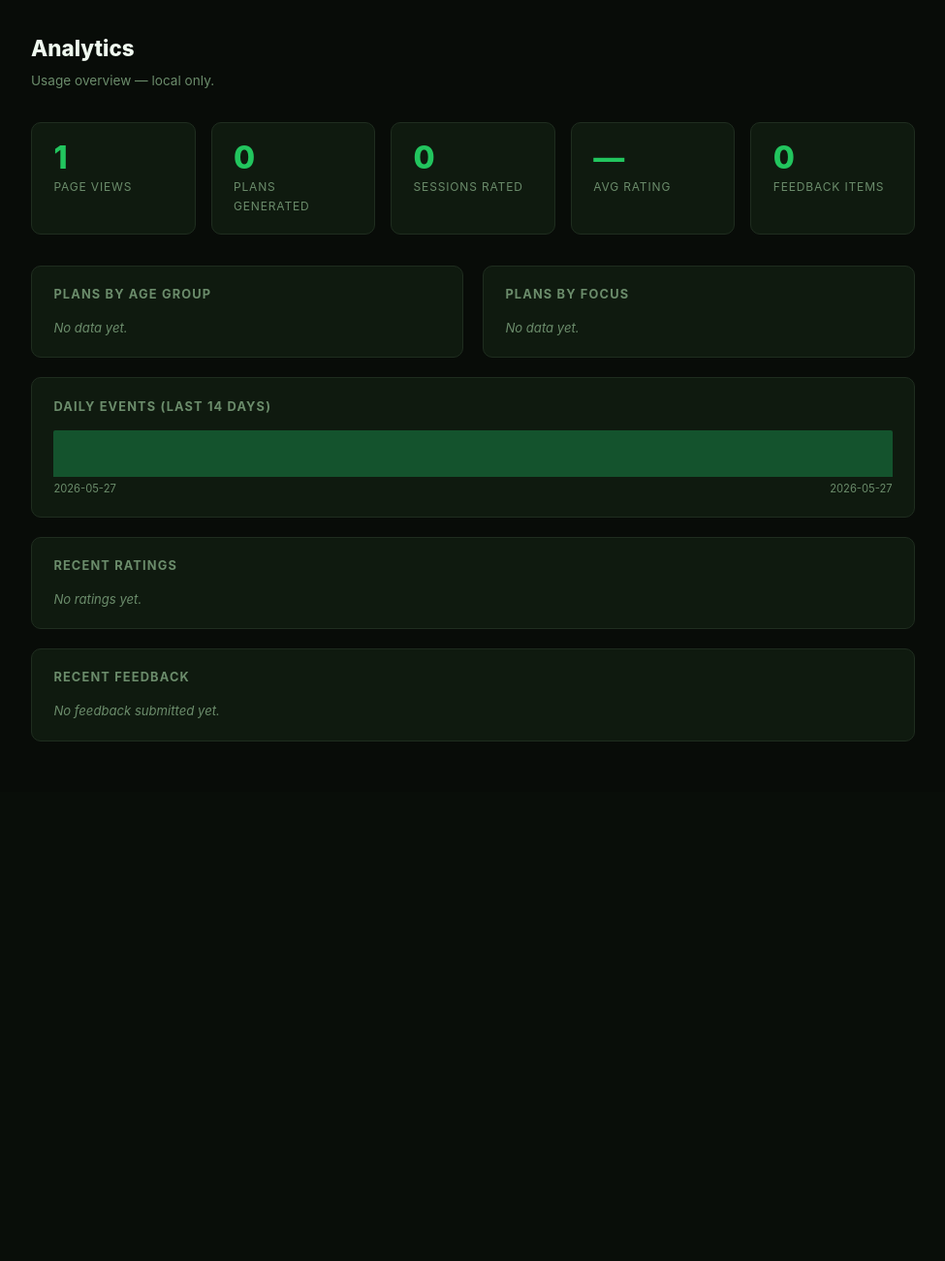
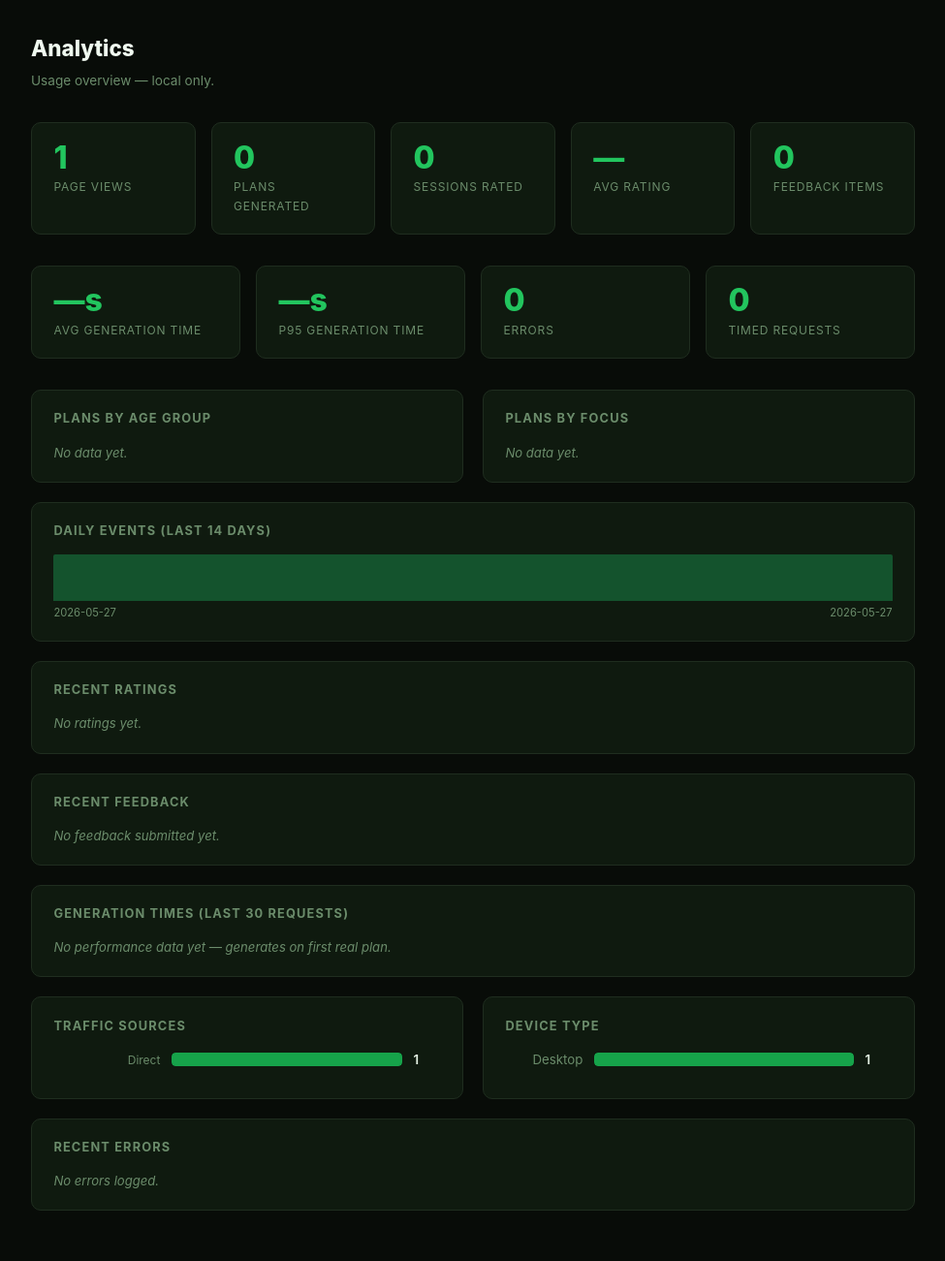
Before and after one commit to mohsinahad/CoachAi, a Flask app: page /analytics in a window 1280 px wide. Shown: the part 52-1353 px from the top of the page at 97% size, without its empty margins (152-1127 px from the left). Before the commit the page ends 817 px from the top, so only its background shows below. Run offline with Flask 3, Linux system fonts and the light colour scheme.

Commit message:
Add performance tracking, error logging, and richer analytics dashboard
- log_perf(): records route, duration_ms, status, IP, user agent per request
- log_error(): captures exception type, message, traceback per failure
- stream_plan wrapped in try/except with full timing — perf logged on success,
  error logged on failure
- page_view events now include IP, user agent, referrer
- /analytics: perf stat cards (avg/p95 gen time, error count), generation time
  sparkline (green<5s, amber 5-10s, red>10s), traffic sources, device breakdown,
  recent errors table

Co-Authored-By: Claude Sonnet 4.6 <noreply@anthropic.com>

```diff
--- a/app.py
+++ b/app.py
@@ -1,6 +1,8 @@
 import os
 import re
 import json
+import time
+import traceback
 from datetime import datetime
 from pathlib import Path
 from flask import Flask, render_template, request, send_file, jsonify, Response, stream_with_context
@@ -24,12 +26,39 @@ DATA_DIR.mkdir(exist_ok=True)
 RATINGS_FILE  = DATA_DIR / "ratings.json"
 EVENTS_FILE   = DATA_DIR / "events.json"
 FEEDBACK_FILE = DATA_DIR / "feedback.json"
+PERF_FILE     = DATA_DIR / "perf.json"
+ERRORS_FILE   = DATA_DIR / "errors.json"
+
+
+def _append_json(path: Path, entry: dict) -> None:
+    rows = json.loads(path.read_text()) if path.exists() else []
+    rows.append(entry)
+    path.write_text(json.dumps(rows, indent=2))
 
 
 def log_event(event: str, data: dict = {}) -> None:
-    events = json.loads(EVENTS_FILE.read_text()) if EVENTS_FILE.exists() else []
-    events.append({"timestamp": datetime.now().isoformat(), "event": event, "data": data})
-    EVENTS_FILE.write_text(json.dumps(events, indent=2))
+    _append_json(EVENTS_FILE, {"timestamp": datetime.now().isoformat(), "event": event, "data": data})
+
+
+def log_perf(route: str, duration_ms: int, status: str, meta: dict = {}) -> None:
+    _append_json(PERF_FILE, {
+        "timestamp":   datetime.now().isoformat(),
+        "route":       route,
+        "duration_ms": duration_ms,
+        "status":      status,
+        **meta,
+    })
+
+
+def log_error(route: str, err: Exception, meta: dict = {}) -> None:
+    _append_json(ERRORS_FILE, {
+        "timestamp": datetime.now().isoformat(),
+        "route":     route,
+        "error":     type(err).__name__,
+        "message":   str(err),
+        "traceback": traceback.format_exc(),
+        **meta,
+    })
 
 # ─── Toggle this to False and set ANTHROPIC_API_KEY env var when ready ───────
 MOCK_MODE = False
@@ -283,7 +312,12 @@ Return raw JSON only — no markdown, no text outside the JSON:
 
 @app.route("/", methods=["GET"])
 def index():
-    log_event("page_view", {"path": "/"})
+    log_event("page_view", {
+        "path":       "/",
+        "ip":         request.headers.get("X-Forwarded-For", request.remote_addr),
+        "user_agent": request.headers.get("User-Agent", "")[:120],
+        "referrer":   request.referrer or "",
+    })
     return render_template("index.html", plan=None, local=LOCAL)
 
 
@@ -314,24 +348,34 @@ def stream_plan():
     focus     = request.form.get("focus", "Passing")
     last_week = request.form.get("last_week", "").strip()
 
+    req_meta = {
+        "age_group":  age_group,
+        "focus":      focus,
+        "ip":         request.headers.get("X-Forwarded-For", request.remote_addr),
+        "user_agent": request.headers.get("User-Agent", "")[:120],
+        "referrer":   request.referrer or "",
+    }
+
     def generate():
-        meta = {"age_group": age_group, "players": players, "duration": duration, "focus": focus}
-        log_event("plan_generated", {"age_group": age_group, "focus": focus, "players": players, "duration": duration})
-        yield json.dumps(meta) + DELIMITER
+        t_start = time.time()
+        try:
+            meta = {"age_group": age_group, "players": players, "duration": duration, "focus": focus}
+            log_event("plan_generated", {"age_group": age_group, "focus": focus, "players": players, "duration": duration, **req_meta})
+            yield json.dumps(meta) + DELIMITER
 
-        if MOCK_MODE:
-            import time
-            plan = get_mock_plan(age_group, players, duration, focus, last_week)
-            for section in plan["sections"]:
-                time.sleep(0.4)
-                yield json.dumps(section) + DELIMITER
-            return
+            if MOCK_MODE:
+                plan = get_mock_plan(age_group, players, duration, focus, last_week)
+                for section in plan["sections"]:
+                    time.sleep(0.4)
+                    yield json.dumps(section) + DELIMITER
+                log_perf("stream_plan", int((time.time() - t_start) * 1000), "success", req_meta)
+                return
 
-        import anthropic
-        client = anthropic.Anthropic(api_key=os.environ.get("ANTHROPIC_API_KEY"))
+            import anthropic
+            client = anthropic.Anthropic(api_key=os.environ.get("ANTHROPIC_API_KEY"))
 
-        age_guidance = {
-            "U6": """Players are 4-6 years old.
+            age_guidance = {
+                "U6": """Players are 4-6 years old.
 - Activities must be GAMES not drills: tag, colours, animals, treasure hunts with a ball. No standing in lines.
 - Zero tactics, zero positions, zero formations.
 - Every child must have a ball or be actively moving at all times.
@@ -339,7 +383,7 @@ def stream_plan():
 - Coaching points: maximum 1 per activity, must be physical and joyful ("kick it as hard as you can!", "dribble to the cone and back").
 - The session should feel like playtime that happens to use a ball.""",
 
-            "U8": """Players are 6-8 years old.
+                "U8": """Players are 6-8 years old.
 - Introduce basic skills (dribbling, passing, shooting) through fun competitive games.
 - Every child should have a ball or be actively involved — no long queues.
 - Light competition works well: first team to score, beat the clock, score in 3 gates.
@@ -347,7 +391,7 @@ def stream_plan():
 - Coaching points: maximum 2 per drill, concrete and physical ("use the inside of your foot", "look at the goal before you shoot").
 - Keep instructions short — demonstrate, don't lecture.""",
 
-            "U10": """Players are 8-10 years old.
+                "U10": """Players are 8-10 years old.
 - They know HOW to kick and pass — now teach WHEN, WHERE, and WHY.
 - Every passing drill must include MOVEMENT after the pass — never stationary passing lines.
 - Use 2v1 and 3v2 situations to introduce decision-making under light pressure.
@@ -357,7 +401,7 @@ def stream_plan():
 - The small-sided game must include a rule that directly rewards the session focus (e.g. for passing: a bonus point for completing 5 consecutive passes before scoring).
 - Avoid abstract language — everything must be something they can immediately do.""",
 
-            "U12": """Players are 10-12 years old.
+                "U12": """Players are 10-12 years old.
 CRITICAL: Do NOT use basic technique cues — they already know how to pass, dribble, and shoot.
 - Focus entirely on TACTICAL concepts: through balls, one-twos, third-man runs, pressing triggers, switching the point of attack, creating and exploiting space behind the defensive line.
 - Drills must have pressure and decision-making: defenders, time limits, or numerical disadvantages.
@@ -366,21 +410,21 @@ CRITICAL: Do NOT use basic technique cues — they already know how to pass, dri
 - The game must replicate a realistic match situation — positional overloads, transition moments, or directional play.
 - Challenge them: if a drill feels too easy after 5 minutes, add a defender or reduce the space.""",
 
-            "U14": """Players are 12-14 years old.
+                "U14": """Players are 12-14 years old.
 - High tactical complexity: positional play, structured pressing, attacking and defensive transitions, combination play.
 - Drills should replicate match situations: half-press triggers, building out from the back under pressure, third-man and fourth-man combinations.
 - Coaching points: specific tactical cues tied to team shape and game model ("the 8 drops into the half-space when the 6 has the ball", "press when the ball goes to the centre-back's weak foot").
 - The game must have positional constraints or transition rules that demand tactical discipline.
 - Players can handle multi-phase combinations and should be challenged to think ahead.""",
 
-            "U16": """Players are 14-16 years old.
+                "U16": """Players are 14-16 years old.
 - Professional-level tactical training. Team shape, structured pressing systems, clinical finishing sequences.
 - Every drill should have a clear tactical objective linked to the team's game model.
 - Coaching points: precise, measurable, and uncompromising ("the striker's pressing trigger is the centre-back's first touch under pressure — go at 80% intensity immediately").
 - Sessions should feel demanding and purposeful — like professional training.""",
-        }
+            }
 
-        system_prompt = """You are an expert youth soccer coach with 20 years of experience coaching recreational and academy players aged 4-16. You specialise in writing session plans that volunteer parent coaches — with zero formal training — can pick up and run confidently on a Saturday morning.
+            system_prompt = """You are an expert youth soccer coach with 20 years of experience coaching recreational and academy players aged 4-16. You specialise in writing session plans that volunteer parent coaches — with zero formal training — can pick up and run confidently on a Saturday morning.
 
 A great session plan has these qualities:
 1. FLOW: each section builds on the previous one. Warmup activates the skill, drills isolate and develop it, game applies it under pressure.
@@ -390,7 +434,7 @@ A great session plan has these qualities:
 5. FOCUS ALIGNMENT: every single drill and the game must directly develop the session focus. No filler.
 6. TIMING: durations must add up exactly to the total session length. Never pad cooldown beyond 5 minutes."""
 
-        prompt = f"""Generate a youth soccer session plan as 5 JSON objects separated by ---NEXT---
+            prompt = f"""Generate a youth soccer session plan as 5 JSON objects separated by ---NEXT---
 
 SESSION DETAILS:
 - Age group: {age_group}
@@ -420,34 +464,40 @@ QUALITY RULES:
 - durations: warmup 10-15%, each drill 20-25%, game 30-35%, cooldown 5 min — must total exactly {duration} minutes
 - game section: must include a specific rule that rewards the {focus} focus"""
 
-        buffer = ""
-        with client.messages.stream(
-            model="claude-haiku-4-5-20251001",
-            max_tokens=3000,
-            system=system_prompt,
-            messages=[{"role": "user", "content": prompt}],
-        ) as stream:
-            for text in stream.text_stream:
-                buffer += text
-                while DELIMITER.strip() in buffer:
-                    parts = buffer.split(DELIMITER.strip(), 1)
-                    chunk = parts[0].strip()
-                    if chunk:
-                        try:
-                            cleaned = re.sub(r",\s*([}\]])", r"\1", chunk)
-                            json.loads(cleaned)
-                            yield cleaned + DELIMITER
-                        except json.JSONDecodeError:
-                            pass
-                    buffer = parts[1] if len(parts) > 1 else ""
+            buffer = ""
+            with client.messages.stream(
+                model="claude-haiku-4-5-20251001",
+                max_tokens=3000,
+                system=system_prompt,
+                messages=[{"role": "user", "content": prompt}],
+            ) as stream:
+                for text in stream.text_stream:
+                    buffer += text
+                    while DELIMITER.strip() in buffer:
+                        parts = buffer.split(DELIMITER.strip(), 1)
+                        chunk = parts[0].strip()
+                        if chunk:
+                            try:
+                                cleaned = re.sub(r",\s*([}\]])", r"\1", chunk)
+                                json.loads(cleaned)
+                                yield cleaned + DELIMITER
+                            except json.JSONDecodeError:
+                                pass
+                        buffer = parts[1] if len(parts) > 1 else ""
 
-        if buffer.strip():
-            try:
-                cleaned = re.sub(r",\s*([}\]])", r"\1", buffer.strip())
-                json.loads(cleaned)
-                yield cleaned + DELIMITER
-            except json.JSONDecodeError:
-                pass
+            if buffer.strip():
+                try:
+                    cleaned = re.sub(r",\s*([}\]])", r"\1", buffer.strip())
+                    json.loads(cleaned)
+                    yield cleaned + DELIMITER
+                except json.JSONDecodeError:
+                    pass
+
+            log_perf("stream_plan", int((time.time() - t_start) * 1000), "success", req_meta)
+
+        except Exception as err:
+            log_error("stream_plan", err, req_meta)
+            raise
 
     return Response(
         stream_with_context(generate()),
@@ -530,6 +580,8 @@ def analytics():
     events           = json.loads(EVENTS_FILE.read_text())   if EVENTS_FILE.exists()   else []
     feedback_entries = json.loads(FEEDBACK_FILE.read_text()) if FEEDBACK_FILE.exists() else []
     ratings          = json.loads(RATINGS_FILE.read_text())  if RATINGS_FILE.exists()  else []
+    perf_entries     = json.loads(PERF_FILE.read_text())     if PERF_FILE.exists()     else []
+    error_entries    = json.loads(ERRORS_FILE.read_text())   if ERRORS_FILE.exists()   else []
 
     page_views      = sum(1 for e in events if e["event"] == "page_view")
     plans_generated = [e for e in events if e["event"] == "plan_generated"]
@@ -546,18 +598,46 @@ def analytics():
 
     avg_rating = round(sum(r["rating"] for r in ratings) / len(ratings), 1) if ratings else 0
 
+    # perf stats
+    success_times = [p["duration_ms"] for p in perf_entries if p.get("status") == "success"]
+    avg_gen_ms    = int(sum(success_times) / len(success_times)) if success_times else 0
+    p95_gen_ms    = int(sorted(success_times)[int(len(success_times) * 0.95)]) if len(success_times) >= 5 else 0
+
+    # referrer breakdown from page_view events
+    referrer_counts: dict[str, int] = defaultdict(int)
+    ua_counts: dict[str, int]       = defaultdict(int)
+    for e in events:
+        if e["event"] == "page_view":
+            ref = e["data"].get("referrer", "") or "Direct"
+            if ref != "Direct":
+                from urllib.parse import urlparse
+                ref = urlparse(ref).netloc or "Direct"
+            referrer_counts[ref] += 1
+            ua = e["data"].get("user_agent", "")
+            if "Mobile" in ua or "Android" in ua:
+                ua_counts["Mobile"] += 1
+            else:
+                ua_counts["Desktop"] += 1
+
     return render_template(
         "analytics.html",
-        page_views     = page_views,
-        plans_count    = len(plans_generated),
-        age_counts     = sorted(age_counts.items()),
-        focus_counts   = sorted(focus_counts.items()),
-        daily          = sorted(daily.items())[-14:],
-        ratings        = list(reversed(ratings[-10:])),
-        avg_rating     = avg_rating,
-        ratings_count  = len(ratings),
-        feedback       = list(reversed(feedback_entries[-20:])),
-        local          = LOCAL,
+        page_views      = page_views,
+        plans_count     = len(plans_generated),
+        age_counts      = sorted(age_counts.items()),
+        focus_counts    = sorted(focus_counts.items()),
+        daily           = sorted(daily.items())[-14:],
+        ratings         = list(reversed(ratings[-10:])),
+        avg_rating      = avg_rating,
+        ratings_count   = len(ratings),
+        feedback        = list(reversed(feedback_entries[-20:])),
+        local           = LOCAL,
+        perf_recent     = list(reversed(perf_entries[-30:])),
+        avg_gen_ms      = avg_gen_ms,
+        p95_gen_ms      = p95_gen_ms,
+        error_count     = len(error_entries),
+        errors_recent   = list(reversed(error_entries[-10:])),
+        referrer_counts = sorted(referrer_counts.items(), key=lambda x: -x[1])[:8],
+        ua_counts       = sorted(ua_counts.items()),
     )
 
 
--- a/templates/analytics.html
+++ b/templates/analytics.html
@@ -62,6 +62,17 @@
     .spark-bar { flex: 1; background: var(--green-dim); border-radius: 2px 2px 0 0; min-height: 2px; transition: background 0.2s; }
     .spark-bar:hover { background: var(--green); }
 
+    /* PERF */
+    .perf-spark { display: flex; align-items: flex-end; gap: 2px; height: 40px; margin-bottom: 4px; }
+    .perf-bar { flex: 1; border-radius: 2px 2px 0 0; min-height: 2px; transition: background 0.2s; }
+    .perf-bar.fast   { background: var(--green); }
+    .perf-bar.medium { background: #f59e0b; }
+    .perf-bar.slow   { background: #ef4444; }
+    .perf-bar:hover  { opacity: 0.8; }
+    .stat-card.warn  { border-color: rgba(239,68,68,0.4); }
+    .stat-card.warn .stat-value { color: #f87171; }
+    .error-tb { font-size: 0.7rem; color: var(--muted); font-family: monospace; white-space: pre-wrap; word-break: break-all; max-height: 80px; overflow: hidden; margin-top: 4px; }
+
     @media (max-width: 640px) {
       .two-col { grid-template-columns: 1fr; }
       .stat-row { grid-template-columns: 1fr 1fr; }
@@ -104,6 +115,26 @@
     <div class="stat-card">
       <div class="stat-value">{{ feedback | length }}</div>
       <div class="stat-label">Feedback Items</div>
+    </div>
+  </div>
+
+  <!-- PERF STAT CARDS -->
+  <div class="stat-row">
+    <div class="stat-card">
+      <div class="stat-value">{{ (avg_gen_ms / 1000) | round(1) if avg_gen_ms else '—' }}s</div>
+      <div class="stat-label">Avg Generation Time</div>
+    </div>
+    <div class="stat-card">
+      <div class="stat-value">{{ (p95_gen_ms / 1000) | round(1) if p95_gen_ms else '—' }}s</div>
+      <div class="stat-label">P95 Generation Time</div>
+    </div>
+    <div class="stat-card {{ 'warn' if error_count > 0 else '' }}">
+      <div class="stat-value">{{ error_count }}</div>
+      <div class="stat-label">Errors</div>
+    </div>
+    <div class="stat-card">
+      <div class="stat-value">{{ perf_recent | length }}</div>
+      <div class="stat-label">Timed Requests</div>
     </div>
   </div>
 
@@ -229,6 +260,94 @@
     {% endif %}
   </div>
 
+  <!-- PERFORMANCE CHART -->
+  <div class="card">
+    <div class="section-title">Generation Times (last 30 requests)</div>
+    {% if perf_recent %}
+      {% set max_ms = perf_recent | map(attribute='duration_ms') | max %}
+      <div class="perf-spark">
+        {% for p in perf_recent | reverse %}
+          {% set pct = [((p.duration_ms / max_ms) * 100) | round, 4] | max %}
+          {% set cls = 'fast' if p.duration_ms < 5000 else ('medium' if p.duration_ms < 10000 else 'slow') %}
+          <div class="perf-bar {{ cls }}" style="height:{{ pct }}%"
+               title="{{ p.timestamp[:16] }} — {{ (p.duration_ms/1000)|round(1) }}s · {{ p.get('age_group','') }} {{ p.get('focus','') }}"></div>
+        {% endfor %}
+      </div>
+      <div style="font-size:0.7rem; color:var(--muted);">
+        Green &lt;5s &nbsp;·&nbsp; Amber 5–10s &nbsp;·&nbsp; Red &gt;10s
+      </div>
+    {% else %}
+      <p class="empty-note">No performance data yet — generates on first real plan.</p>
+    {% endif %}
+  </div>
+
+  <!-- TRAFFIC SOURCES + DEVICES -->
+  <div class="two-col">
+    <div class="card">
+      <div class="section-title">Traffic Sources</div>
+      {% if referrer_counts %}
+        {% set max_ref = referrer_counts | map(attribute=1) | max %}
+        {% for label, count in referrer_counts %}
+        <div class="bar-row">
+          <div class="bar-label" style="width:110px; font-size:0.75rem;">{{ label[:14] }}</div>
+          <div class="bar-track"><div class="bar-fill" style="width:{{ (count / max_ref * 100) | round }}%"></div></div>
+          <div class="bar-count">{{ count }}</div>
+        </div>
+        {% endfor %}
+      {% else %}
+        <p class="empty-note">No data yet.</p>
+      {% endif %}
+    </div>
+
+    <div class="card">
+      <div class="section-title">Device Type</div>
+      {% if ua_counts %}
+        {% set max_ua = ua_counts | map(attribute=1) | max %}
+        {% for label, count in ua_counts %}
+        <div class="bar-row">
+          <div class="bar-label">{{ label }}</div>
+          <div class="bar-track"><div class="bar-fill" style="width:{{ (count / max_ua * 100) | round }}%"></div></div>
+          <div class="bar-count">{{ count }}</div>
+        </div>
+        {% endfor %}
+      {% else %}
+        <p class="empty-note">No data yet.</p>
+      {% endif %}
+    </div>
+  </div>
+
+  <!-- RECENT ERRORS -->
+  <div class="card">
+    <div class="section-title">Recent Errors</div>
+    {% if errors_recent %}
+    <table class="activity-table">
+      <thead>
+        <tr>
+          <th>Date</th>
+          <th>Route</th>
+          <th>Error</th>
+          <th>Detail</th>
+        </tr>
+      </thead>
+      <tbody>
+        {% for e in errors_recent %}
+        <tr>
+          <td>{{ e.timestamp[:16] }}</td>
+          <td>{{ e.route }}</td>
+          <td><span class="rating-pill rp-red">{{ e.error }}</span></td>
+          <td>
+            <div style="font-size:0.78rem; color:var(--muted);">{{ e.message[:100] }}</div>
+            {% if e.get('age_group') %}<div style="font-size:0.72rem; color:var(--muted);">{{ e.age_group }} · {{ e.get('focus','') }}</div>{% endif %}
+          </td>
+        </tr>
+        {% endfor %}
+      </tbody>
+    </table>
+    {% else %}
+      <p class="empty-note">No errors logged.</p>
+    {% endif %}
+  </div>
+
 </div>
 </body>
 </html>
```
